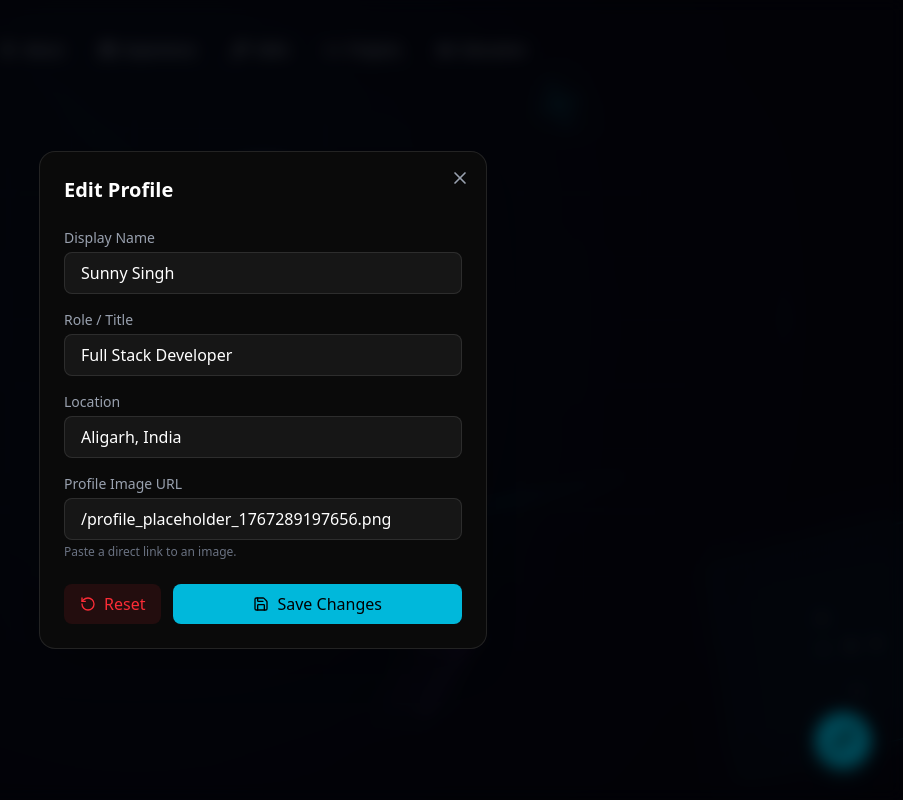
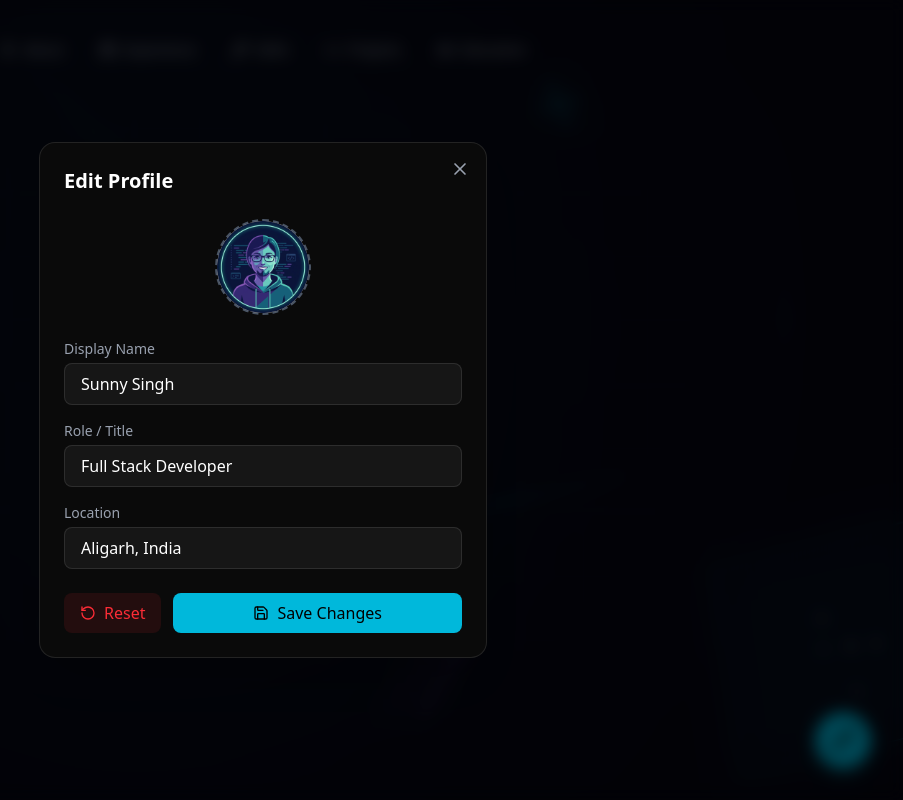
Before and after one commit to sunnysingh0508/portfolio, a Next.js app: page / in a window 1280 px wide. Both pictures are taken after a click on the button "Edit Profile". Shown: the top 800 px of the page, without its empty margins (377-1280 px from the left). Built offline with nearby package versions, Linux system fonts and the light colour scheme.

Commit message:
edit button

```diff
--- a/components/EditProfileModal.tsx
+++ b/components/EditProfileModal.tsx
@@ -1,8 +1,8 @@
 "use client";
 
 import { useProfile } from "@/context/ProfileContext";
-import { X, Save, RotateCcw } from "lucide-react";
-import { useState, useEffect } from "react";
+import { X, Save, RotateCcw, Camera } from "lucide-react";
+import { useState, useEffect, useRef } from "react";
 
 interface EditProfileModalProps {
     isOpen: boolean;
@@ -13,10 +13,23 @@ export default function EditProfileModal({ isOpen, onClose }: EditProfileModalPr
     const { user, updateUser, resetProfile } = useProfile();
     const [formData, setFormData] = useState(user);
 
+    const fileInputRef = useRef<HTMLInputElement>(null);
+
     // Sync state when modal opens or user updates
     useEffect(() => {
         setFormData(user);
     }, [user, isOpen]);
+
+    const handleFileChange = (e: React.ChangeEvent<HTMLInputElement>) => {
+        const file = e.target.files?.[0];
+        if (file) {
+            const reader = new FileReader();
+            reader.onloadend = () => {
+                setFormData(prev => ({ ...prev, avatar: reader.result as string }));
+            };
+            reader.readAsDataURL(file);
+        }
+    };
 
     const handleSubmit = (e: React.FormEvent) => {
         e.preventDefault();
@@ -45,6 +58,31 @@ export default function EditProfileModal({ isOpen, onClose }: EditProfileModalPr
                 </button>
 
                 <h2 className="text-xl font-bold text-white mb-6">Edit Profile</h2>
+
+                <div className="flex justify-center mb-6">
+                    <div
+                        className="relative w-24 h-24 rounded-full overflow-hidden border-2 border-dashed border-gray-600 hover:border-cyan-500 cursor-pointer group transition-colors"
+                        onClick={() => fileInputRef.current?.click()}
+                    >
+                        {formData.avatar ? (
+                            <img src={formData.avatar} alt="Preview" className="w-full h-full object-cover" />
+                        ) : (
+                            <div className="w-full h-full bg-white/5 flex items-center justify-center">
+                                <Camera className="w-8 h-8 text-gray-400" />
+                            </div>
+                        )}
+                        <div className="absolute inset-0 bg-black/50 flex items-center justify-center opacity-0 group-hover:opacity-100 transition-opacity">
+                            <Camera className="w-6 h-6 text-white" />
+                        </div>
+                    </div>
+                    <input
+                        type="file"
+                        ref={fileInputRef}
+                        className="hidden"
+                        accept="image/*"
+                        onChange={handleFileChange}
+                    />
+                </div>
 
                 <form onSubmit={handleSubmit} className="space-y-4">
                     <div>
@@ -80,17 +118,7 @@ export default function EditProfileModal({ isOpen, onClose }: EditProfileModalPr
                         />
                     </div>
 
-                    <div>
-                        <label className="block text-sm font-medium text-gray-400 mb-1">Profile Image URL</label>
-                        <input
-                            type="text"
-                            value={formData.avatar}
-                            onChange={(e) => setFormData({ ...formData, avatar: e.target.value })}
-                            className="w-full px-4 py-2 rounded-lg bg-white/5 border border-white/10 text-white focus:outline-none focus:border-cyan-500 focus:ring-1 focus:ring-cyan-500 transition-all"
-                            placeholder="https://..."
-                        />
-                        <p className="text-xs text-gray-500 mt-1">Paste a direct link to an image.</p>
-                    </div>
+
 
                     <div className="flex gap-3 mt-6">
                         <button
```
